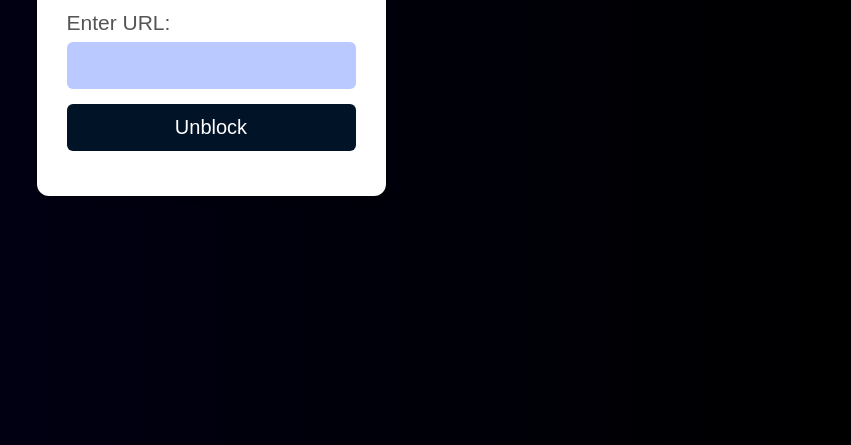
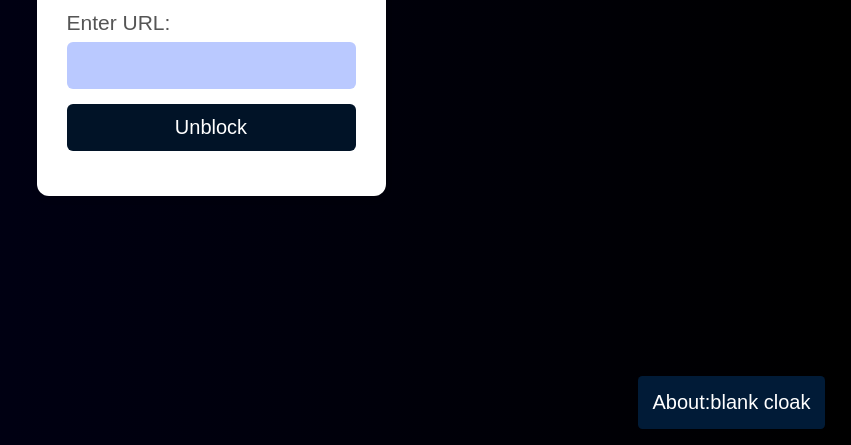
Before and after one commit to TacoGuy21/Nightwalker-Unblocker, a website: page index.html in a window 1280 px wide. Shown: the part 355-800 px from the top of the page, without its empty margins (429-1280 px from the left). Drawn offline with Linux system fonts and the light colour scheme.

Commit message:
Update index.html

```diff
--- a/index.html
+++ b/index.html
@@ -1,3 +1,4 @@
+
 <!DOCTYPE html>
 <html>
 <head>
@@ -126,3 +127,23 @@ body {
   transform: translate(-50%, -50%);
 }
 </style>
+<style>
+button {
+  width: 100;
+  padding: 10px;
+  background-color: #011b37;
+  color: #ffffff;
+  border: none;
+  border-radius: 3px;
+  cursor: pointer;
+  position: absolute;
+  bottom: 2%;
+  right: 2%;
+}
+</style>
+<script>
+function blank(){
+      (function () {var url = document.URL; var urlObj = new window.URL(window.location.href); win = window.open(); win.document.body.style.margin = "0"; win.document.body.style.height = "100vh"; var iframe = win.document.createElement("iframe"); iframe.style.border = "none"; iframe.style.width = "100%"; iframe.style.height = "100%"; iframe.style.margin = "0"; iframe.referrerpolicy = "no-referrer"; iframe.allow = "fullscreen"; iframe.src = url.toString(); win.document.body.appendChild(iframe); var script = win.document.createElement("script"); script.src = ""; win.document.body.appendChild(script); })();
+    };
+</script>
+<button onclick="blank()">About:blank cloak</button>
```
